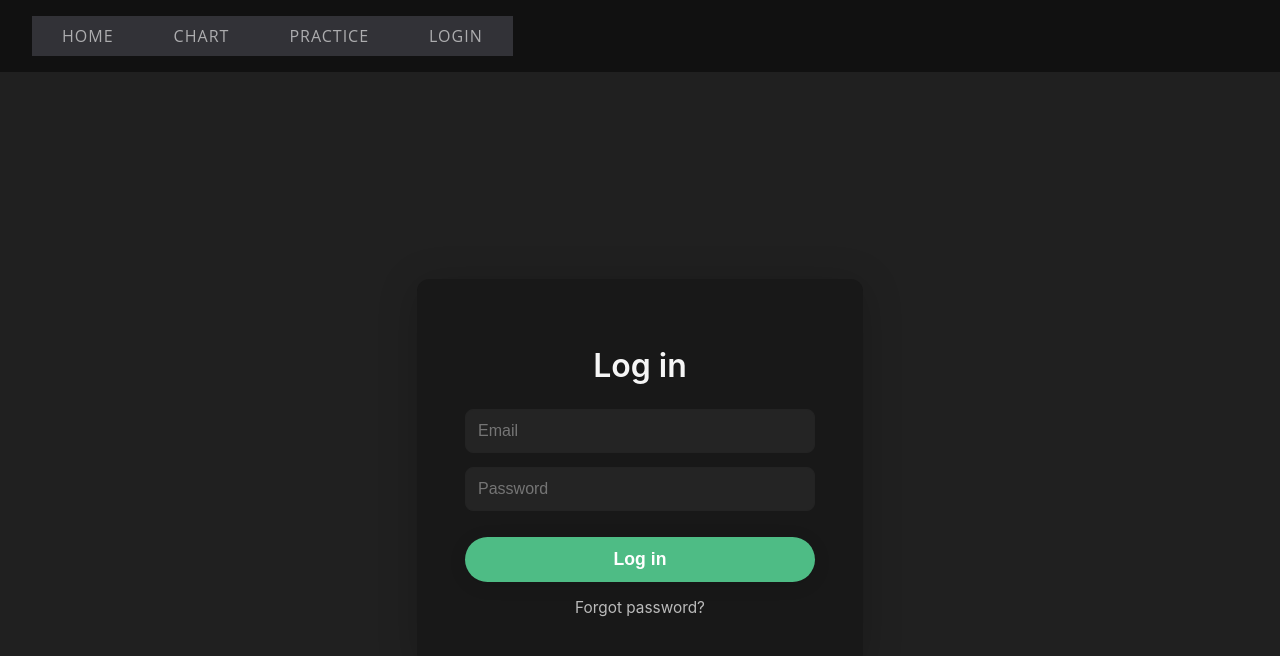
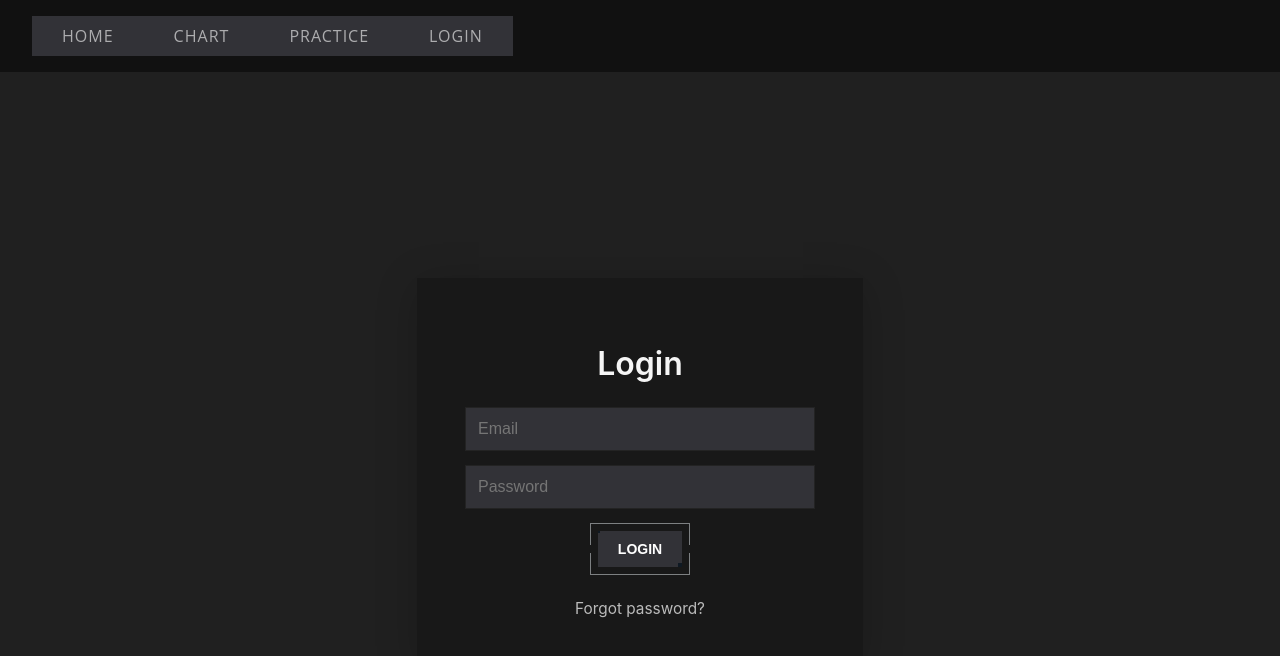
Before and after one commit to Cadimodev/haiji, a React (Create React App) app in the folder frontend/: page /login in a window 1280 px wide. Shown: the top 656 px of the page. Built offline with nearby package versions, Linux system fonts and the light colour scheme.

Commit message:
updated login button style

```diff
--- a/frontend/src/pages/LoginPage.js
+++ b/frontend/src/pages/LoginPage.js
@@ -5,7 +5,7 @@ function LoginPage() {
     return (
         <div className="login-bg">
             <div className="login-container">
-                <h2 className="login-title">Log in</h2>
+                <h2 className="login-title">Login</h2>
                 <form className="login-form">
                     <input
                         type="email"
@@ -19,15 +19,20 @@ function LoginPage() {
                         className="login-input"
                         autoComplete="current-password"
                     />
-                    <button type="submit" className="login-btn">
-                        Log in
+                    <button type="submit" class="button">
+                        <span class="button_lg">
+                            <span class="button_sl"></span>
+                            <span class="button_text">Login</span>
+                        </span>
                     </button>
                 </form>
                 <a className="login-forgot" href="/forgot-password">
                     Forgot password?
                 </a>
             </div>
+
         </div>
+
     );
 }
 
--- a/frontend/src/styles/LoginPage.css
+++ b/frontend/src/styles/LoginPage.css
@@ -9,7 +9,6 @@
 /* Tarjeta central clara y centrada */
 .login-container {
     background: #181818;
-    border-radius: 12px;
     box-shadow: 0 6px 40px rgba(0, 0, 0, 0.20);
     padding: 40px 48px 48px 48px;
     max-width: 350px;
@@ -43,8 +42,7 @@
 
 /* Inputs centrados */
 .login-input {
-    background: #242424;
-    border-radius: 8px;
+    background: #323237;
     border: 1px solid #232323;
     padding: 12px;
     color: #f5f5f5;
@@ -67,30 +65,6 @@
     font-size: 1rem;
 }
 
-/* Botón centrado y ancho completo */
-.login-btn {
-    background: #4ebc85;
-    color: #fff;
-    border: none;
-    border-radius: 50px;
-    padding: 12px 0;
-    width: 100%;
-    /* Botón ocupa todo el ancho */
-    font-size: 1.1rem;
-    font-weight: bold;
-    box-shadow: 0 3px 18px rgba(0, 0, 0, 0.10);
-    margin-bottom: 12px;
-    cursor: pointer;
-    transition: background 0.2s, transform 0.2s;
-    text-align: center;
-    margin-top: 12px;
-}
-
-.login-btn:hover {
-    background: #967ac0;
-    transform: translateY(-2px) scale(1.03);
-}
-
 /* Enlace de contraseña olvidada centrado */
 .login-forgot {
     display: block;
@@ -103,5 +77,125 @@
 }
 
 .login-forgot:hover {
-    color: #ff0055;
+    color: #184D47;
 }
+
+/* From Uiverse.io by mrhyddenn */
+.button {
+    -moz-appearance: none;
+    -webkit-appearance: none;
+    appearance: none;
+    border: none;
+    background: none;
+    color: #0f1923;
+    cursor: pointer;
+    position: relative;
+    padding: 8px;
+    margin-bottom: 20px;
+    text-transform: uppercase;
+    font-weight: bold;
+    font-size: 14px;
+    transition: all .15s ease;
+}
+
+.button::before,
+.button::after {
+    content: '';
+    display: block;
+    position: absolute;
+    right: 0;
+    left: 0;
+    height: calc(50% - 5px);
+    border: 1px solid #7D8082;
+    transition: all .15s ease;
+}
+
+.button::before {
+    top: 0;
+    border-bottom-width: 0;
+}
+
+.button::after {
+    bottom: 0;
+    border-top-width: 0;
+}
+
+.button:active,
+.button:focus {
+    outline: none;
+}
+
+.button:active::before,
+.button:active::after {
+    right: 3px;
+    left: 3px;
+}
+
+.button:active::before {
+    top: 3px;
+}
+
+.button:active::after {
+    bottom: 3px;
+}
+
+.button_lg {
+    position: relative;
+    display: block;
+    padding: 10px 20px;
+    color: #fff;
+    background-color: #323237;
+    overflow: hidden;
+    box-shadow: inset 0px 0px 0px 1px transparent;
+}
+
+.button_lg::before {
+    content: '';
+    display: block;
+    position: absolute;
+    top: 0;
+    left: 0;
+    width: 2px;
+    height: 2px;
+    background-color: #0f1923;
+}
+
+.button_lg::after {
+    content: '';
+    display: block;
+    position: absolute;
+    right: 0;
+    bottom: 0;
+    width: 4px;
+    height: 4px;
+    background-color: #0f1923;
+    transition: all .2s ease;
+}
+
+.button_sl {
+    display: block;
+    position: absolute;
+    top: 0;
+    bottom: -1px;
+    left: -8px;
+    width: 0;
+    background-color: #184D47;
+    transform: skew(-15deg);
+    transition: all .2s ease;
+}
+
+.button_text {
+    position: relative;
+}
+
+.button:hover {
+    color: #0f1923;
+}
+
+.button:hover .button_sl {
+    width: calc(100% + 15px);
+}
+
+.button:hover .button_lg::after {
+    background-color: #fff;
+}
```
